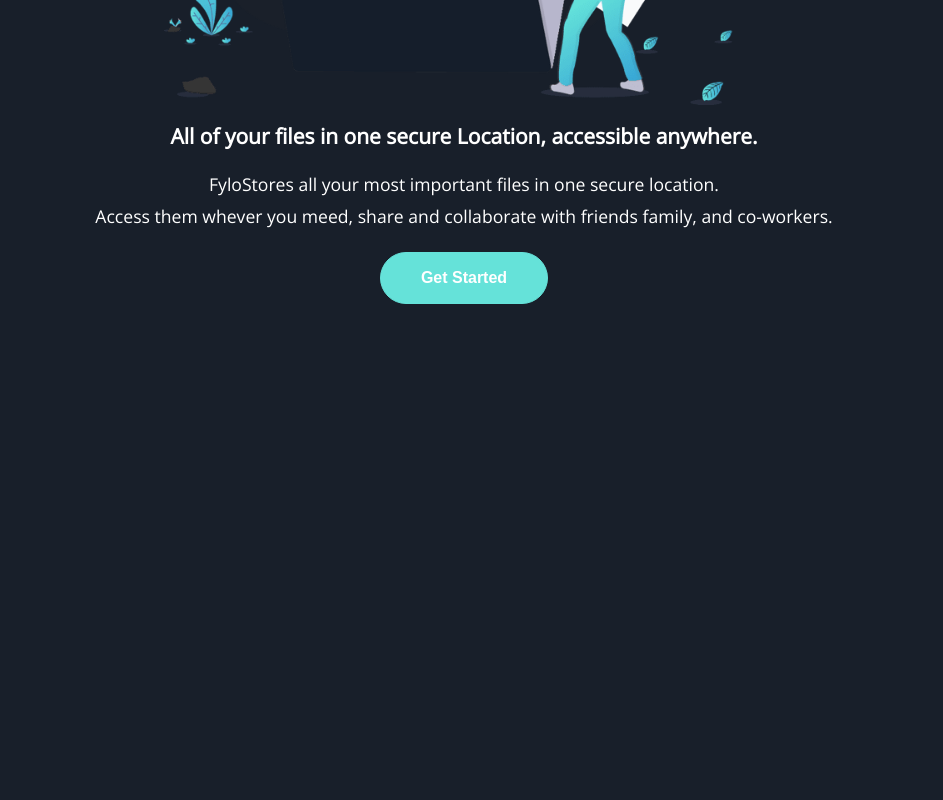
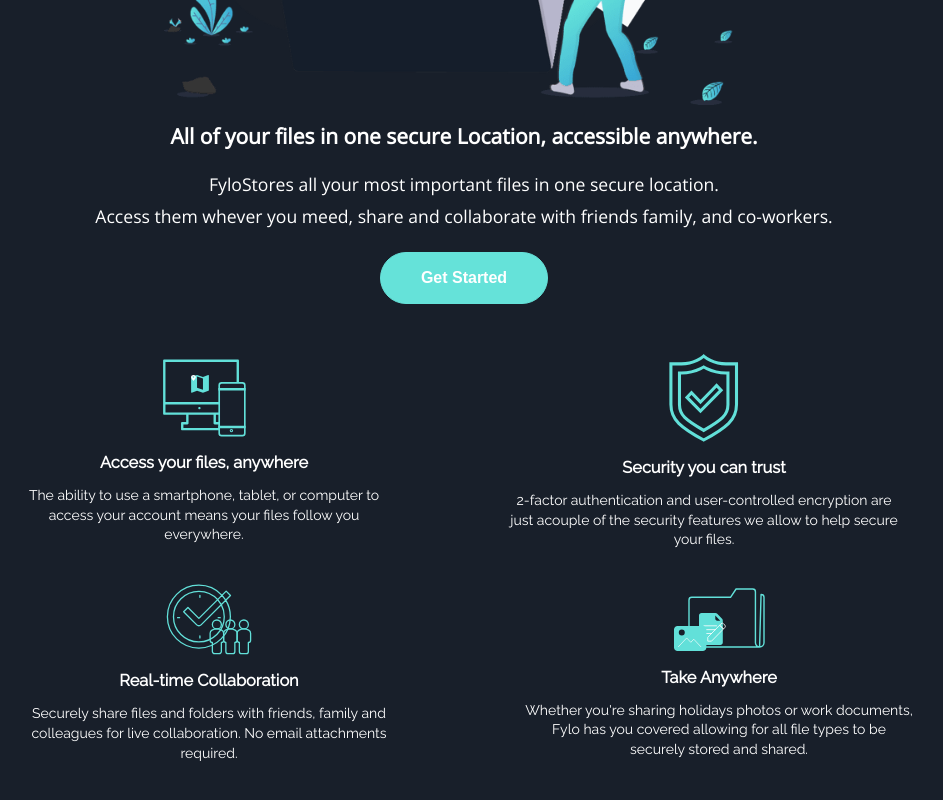
Before and after one commit to haeke/fylo-page, a React (Create React App) app in the folder client/: page / in a window 1280 px wide. Shown: the part 462-1262 px from the top of the page, without its empty margins (176-1119 px from the left). Before the commit the page ends 816 px from the top, so only its background shows below. Built offline with nearby package versions, Linux system fonts and the light colour scheme.

Commit message:
added a features and features article component.

```diff
--- a/client/src/components/Features/Features.css
+++ b/client/src/components/Features/Features.css
@@ -0,0 +1,34 @@
+.featuresSection {
+  max-width: 1000px;
+  display: flex;
+  flex-wrap: wrap;
+  justify-content: center;
+  align-items: center;
+  margin: 20px auto;
+}
+
+.featureArticle {
+  flex: 1;
+  display: flex;
+  flex-direction: column;
+  justify-content: center;
+  align-items: center;
+  margin-right: 20px;
+  margin-bottom: 20px;
+}
+
+.featureArticle:last-child {
+  margin-right: 0;
+}
+
+.featureHeader {
+  font-family: var(--headerFont);
+  margin-bottom: 0;
+}
+
+.featureParagraph {
+  font-family: var(--headerFont);
+  text-align: center;
+  line-height: 1.4;
+  width: 390px;
+}
--- a/client/src/components/Fylo/Fylo.js
+++ b/client/src/components/Fylo/Fylo.js
@@ -1,11 +1,48 @@
 import React from "react";
 
 import Intro from "../Intro/Intro";
+import Features from "../Features/Features";
+import FeaturesArticle from "../FeaturesArticle/FeaturesArticle";
+
+// ArticleImage's imports
+import access from "../../images/icon-access-anywhere.svg";
+import security from "../../images/icon-security.svg";
+import collaboration from "../../images/icon-collaboration.svg";
+import file from "../../images/icon-any-file.svg";
 
 const Fylo = () => {
   return (
     <main className="mainSection">
       <Intro />
+      <Features>
+        <FeaturesArticle
+          articleImage={access}
+          articleImageAltText="Access Logo"
+          articleHeader="Access your files, anywhere"
+          articleParagraph="The ability to use a smartphone, tablet, or computer to access your
+          account means your files follow you everywhere."
+        />
+        <FeaturesArticle
+          articleImage={security}
+          articleImageAltText="Security Logo"
+          articleHeader="Security you can trust"
+          articleParagraph="2-factor authentication and user-controlled encryption are just acouple of the security features we allow to help secure your files."
+        />
+        <FeaturesArticle
+          articleImage={collaboration}
+          articleImageAltText="Real-time Collaboration"
+          articleHeader="Real-time Collaboration"
+          articleParagraph="Securely share files and folders with friends, family and colleagues
+          for live collaboration. No email attachments required."
+        />
+        <FeaturesArticle
+          articleImage={file}
+          articleImageAltText="Anywhere Logo"
+          articleHeader="Take Anywhere"
+          articleParagraph="Whether you're sharing holidays photos or work documents, Fylo has you
+          covered allowing for all file types to be securely stored and shared."
+        />
+      </Features>
     </main>
   );
 };
```
